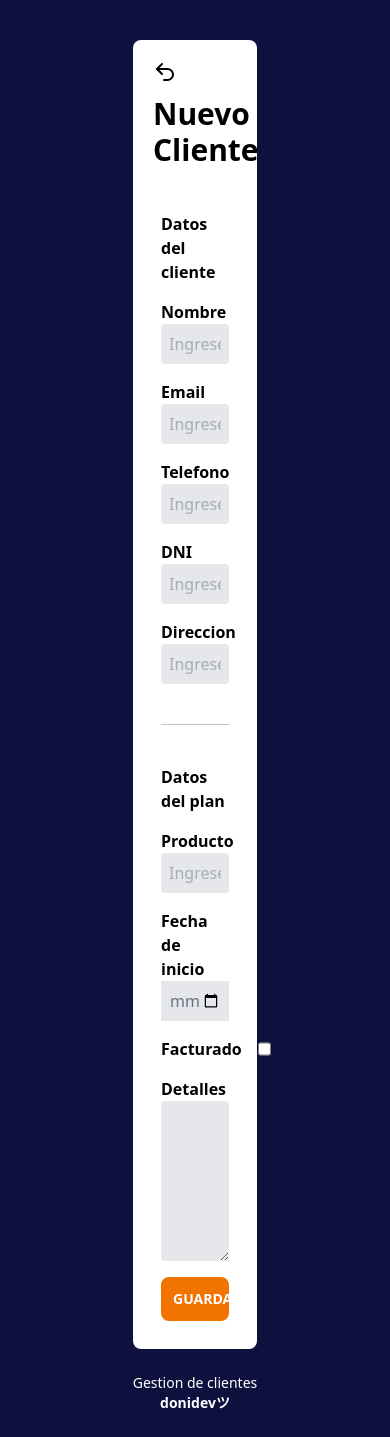
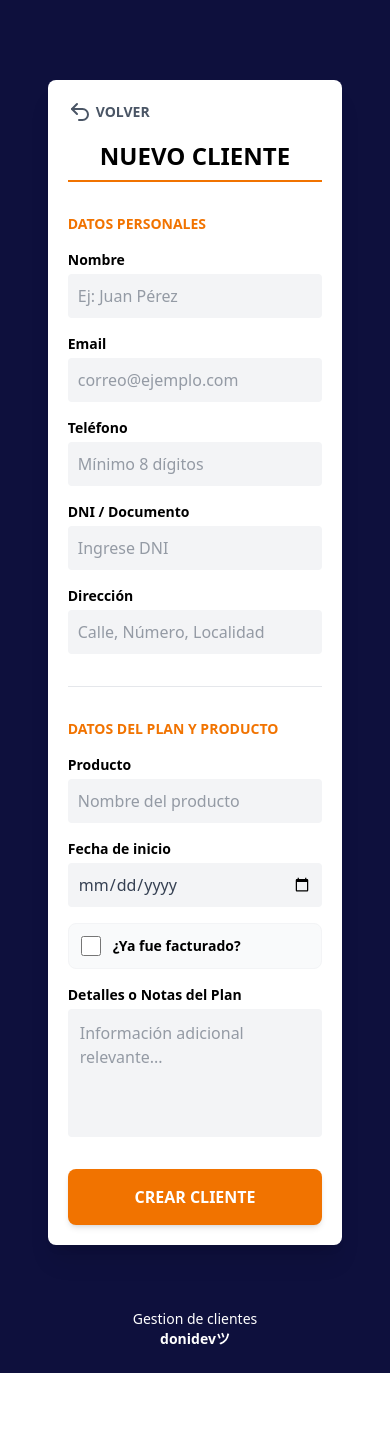
Before and after one commit to donatodebattista/muebleria-front, a React (Vite) app: page /clientes/nuevo in a window 390 px wide. After the commit the page ends 1373 px from the top, so only its background shows below. Built offline with nearby package versions, Linux system fonts and the light colour scheme; no server answers.

Commit message:
add responsive design

```diff
--- a/index.html
+++ b/index.html
@@ -2,7 +2,7 @@
 <html lang="en">
   <head>
     <meta charset="UTF-8" />
-    <link rel="icon" type="image/svg+xml" href="/vite.svg" />
+    <link rel="icon" type="image/svg+xml" href="/public/favicon.ico" />
     <meta name="viewport" content="width=device-width, initial-scale=1.0" />
     <title>Muebleria Don Pepe</title>
   </head>
--- a/src/components/ClienteForm.tsx
+++ b/src/components/ClienteForm.tsx
@@ -18,159 +18,148 @@ export default function ClienteForm({ initialData, onSubmit, onDelete } : Client
         formState: { errors },
     } = useForm<Client>({
         defaultValues: initialData ?? {
-            name: '',
-            email: '',
-            product: '',
-            fechaInicio: '',
-            facturado: false,
-            plan: '',
-            telefono: '',
-            dni: '',
-            clientAddress: '',
+            name: '', email: '', product: '', fechaInicio: '',
+            facturado: false, plan: '', telefono: '', dni: '', clientAddress: '',
         }
     })
 
-
   return (
-    <div className="m-auto font-black p-5 w-2/5 bg-white rounded-lg">
-        <div className="flex flex-row justify-between">
+    <div className="m-auto p-5 w-[95%] sm:w-[85%] md:max-w-2xl lg:max-w-3xl bg-white rounded-lg shadow-xl my-10">
+        <div className="flex flex-row justify-between items-center mb-4">
             <Link to="/clientes">
-                <Undo2 className="text-black mb-3 cursor-pointer w-6 h-6" />
+                <div className="flex items-center gap-1 text-gray-600 hover:text-black transition">
+                    <Undo2 className="w-6 h-6" />
+                    <span className="text-sm font-bold uppercase">Volver</span>
+                </div>
             </Link>
 
-        {initialData?._id && ( //para mostrar solo cuando estoy editando
+            {initialData?._id && (
                 <button
                     type="button"
                     onClick={onDelete}
-            className="text-red-500 hover:text-red-700 transition cursor-pointer"
+                    className="flex items-center gap-1 text-red-500 hover:text-red-700 transition cursor-pointer"
                 >
+                    <span className="text-sm font-bold uppercase">Eliminar</span>
                     <Trash2 className="w-6 h-6" />
                 </button>
             )}
         </div>
 
-        <h1 className="text-black text-3xl mb-3 text-center">
+        <h1 className="text-black text-2xl md:text-3xl font-black mb-6 text-center uppercase border-b-2 border-[#F17300] pb-2">
             {initialData ? "Editar Cliente" : "Nuevo Cliente"}
         </h1>
 
-        <form onSubmit={handleSubmit(onSubmit)} className="p-2 flex flex-col gap-4">
+        <form onSubmit={handleSubmit(onSubmit)} className="flex flex-col gap-4">
 
-            <p className="text-left text-black mt-6">Datos del cliente</p>
+            <p className="text-left text-[#F17300] font-black uppercase text-sm mt-2">Datos personales</p>
 
-            {/* Nombre */}
-            <div className="flex flex-col bg-white rounded-sm">
-                <label htmlFor='name' className="mr-4 text-black font-bold">Nombre</label>
+            <div className="grid grid-cols-1 md:grid-cols-2 gap-4">
+                <div className="flex flex-col">
+                    <label htmlFor='name' className="text-black font-bold text-sm mb-1">Nombre</label>
                     <input
                         type="text"
-                    className=" bg-gray-200 p-2 w-full text-gray-500 font-medium rounded-sm"
-                    placeholder="Ingrese el nombre"
+                        className="bg-gray-100 p-2.5 w-full text-gray-700 font-medium rounded border-none focus:ring-2 focus:ring-[#F17300] outline-none"
+                        placeholder="Ej: Juan Pérez"
                         {...register('name', { required: "El nombre es obligatorio" })}
                     />
+                    {errors.name && <ErrorMessage>{errors.name.message}</ErrorMessage>}
                 </div>
-            {errors.name && <ErrorMessage>{errors.name.message}</ErrorMessage>}
 
-            {/* Email */}
-            <div className="flex flex-col bg-white rounded-sm">
-                <label htmlFor='email' className="mr-4 text-black font-bold">Email</label>
+                <div className="flex flex-col">
+                    <label htmlFor='email' className="text-black font-bold text-sm mb-1">Email</label>
                     <input
                         type="email"
-                    className=" bg-gray-200 p-2 w-full text-gray-500 font-medium rounded-sm"
-                    placeholder="Ingrese el email"
+                        className="bg-gray-100 p-2.5 w-full text-gray-700 font-medium rounded border-none focus:ring-2 focus:ring-[#F17300] outline-none"
+                        placeholder="correo@ejemplo.com"
                         {...register('email')}
                     />
                 </div>
 
-            {/* Telefono */}
-            <div className="flex flex-col bg-white rounded-sm">
-                <label htmlFor='telefono' className="mr-4 text-black font-bold">Telefono</label>
+                <div className="flex flex-col">
+                    <label htmlFor='telefono' className="text-black font-bold text-sm mb-1">Teléfono</label>
                     <input
                         type="text"
-                    className=" bg-gray-200 p-2 w-full text-gray-500 font-medium rounded-sm"
-                    placeholder="Ingrese el telefono"
+                        className="bg-gray-100 p-2.5 w-full text-gray-700 font-medium rounded border-none focus:ring-2 focus:ring-[#F17300] outline-none"
+                        placeholder="Mínimo 8 dígitos"
                         {...register('telefono', { required: "El telefono es obligatorio" })}
                     />
+                    {errors.telefono && <ErrorMessage>{errors.telefono.message}</ErrorMessage>}
                 </div>
-            {errors.telefono && <ErrorMessage>{errors.telefono.message}</ErrorMessage>}
 
-
-            {/* DNI */}
-            <div className="flex flex-col bg-white rounded-sm">
-                <label htmlFor='dni' className="mr-4 text-black font-bold">DNI</label>
+                <div className="flex flex-col">
+                    <label htmlFor='dni' className="text-black font-bold text-sm mb-1">DNI / Documento</label>
                     <input
                         type="text"
-                    className=" bg-gray-200 p-2 w-full text-gray-500 font-medium rounded-sm"
-                    placeholder="Ingrese el DNI"
+                        className="bg-gray-100 p-2.5 w-full text-gray-700 font-medium rounded border-none focus:ring-2 focus:ring-[#F17300] outline-none"
+                        placeholder="Ingrese DNI"
                         {...register('dni')}
                     />
                 </div>
+            </div>
 
-            {/* Direccion */}
-            <div className="flex flex-col bg-white rounded-sm">
-                <label htmlFor='clientAddress' className="mr-4 text-black font-bold">Direccion</label>
+            <div className="flex flex-col">
+                <label htmlFor='clientAddress' className="text-black font-bold text-sm mb-1">Dirección</label>
                 <input
                     type="text"
-                    className=" bg-gray-200 p-2 w-full text-gray-500 font-medium rounded-sm"
-                    placeholder="Ingrese la direccion"
+                    className="bg-gray-100 p-2.5 w-full text-gray-700 font-medium rounded border-none focus:ring-2 focus:ring-[#F17300] outline-none"
+                    placeholder="Calle, Número, Localidad"
                     {...register('clientAddress')}
                 />
             </div>
 
-            <hr className="text-[#c2c2c2] my-6"/>
-            <p className="text-left text-black">Datos del plan</p>
+            <hr className="border-gray-200 my-4"/>
+            <p className="text-left text-[#F17300] font-black uppercase text-sm">Datos del plan y producto</p>
 
-
-
-            {/* Producto */}
-            <div className="flex flex-col bg-white rounded-sm">
-                <label htmlFor='product' className="mr-4 text-black font-bold">Producto</label>
+            <div className="grid grid-cols-1 md:grid-cols-2 gap-4">
+                <div className="flex flex-col">
+                    <label htmlFor='product' className="text-black font-bold text-sm mb-1">Producto</label>
                     <input
                         type="text"
-                    className=" bg-gray-200 p-2 w-full text-gray-500 font-medium rounded-sm"
-                    placeholder="Ingrese el Producto"
+                        className="bg-gray-100 p-2.5 w-full text-gray-700 font-medium rounded border-none focus:ring-2 focus:ring-[#F17300] outline-none"
+                        placeholder="Nombre del producto"
                         {...register('product', { required: "El producto es obligatorio" })}
                     />
+                    {errors.product && <ErrorMessage>{errors.product.message}</ErrorMessage>}
                 </div>
-            {errors.product && <ErrorMessage>{errors.product.message}</ErrorMessage>}
 
-            {/* Fecha de inicio */}
-            <div className="flex flex-col bg-white rounded-sm">
-                <label htmlFor='fechaInicio' className="mr-4 text-black font-bold">Fecha de inicio</label>
+                <div className="flex flex-col">
+                    <label htmlFor='fechaInicio' className="text-black font-bold text-sm mb-1">Fecha de inicio</label>
                     <input
                         type="date"
-                    className=" bg-gray-200 p-2 text-gray-500 font-medium"
+                        className="bg-gray-100 p-2.5 text-gray-700 font-medium rounded border-none focus:ring-2 focus:ring-[#F17300] outline-none w-full"
                         defaultValue={initialData?.fechaInicio?.slice(0, 10)}
                         {...register('fechaInicio', { required: "La fecha de inicio es obligatoria" })}
                     />
+                    {errors.fechaInicio && <ErrorMessage>{errors.fechaInicio.message}</ErrorMessage>}
                 </div>
-            {errors.fechaInicio && <ErrorMessage>{errors.fechaInicio.message}</ErrorMessage>}
+            </div>
 
-            {/* Facturado */}
-            <div className="flex flex-row items-center">
-                <label htmlFor='facturado' className="mr-4 text-black font-bold">Facturado</label>
+            <div className="flex items-center gap-3 bg-gray-50 p-3 rounded-lg border border-gray-100">
                 <input
                     type="checkbox"
+                    id="facturado"
                     defaultChecked={initialData?.facturado}
-                    className=" bg-gray-400 p-2 h-4 w-4"
+                    className="h-5 w-5 rounded border-gray-300 text-[#F17300] focus:ring-[#F17300]"
                     {...register('facturado')}
                 />
+                <label htmlFor='facturado' className="text-black font-bold text-sm cursor-pointer select-none">¿Ya fue facturado?</label>
             </div>
 
-            {/* Plan */}
             <div className="flex flex-col">
-                <label htmlFor='plan' className="mr-4 text-black font-bold text-left">Detalles</label>
+                <label htmlFor='plan' className="text-black font-bold text-sm mb-1">Detalles o Notas del Plan</label>
                 <textarea
-                    className=" bg-gray-200 rounded-sm p-1 h-40 w-full"
+                    className="bg-gray-100 rounded p-3 h-32 w-full text-gray-700 font-medium border-none focus:ring-2 focus:ring-[#F17300] outline-none resize-none"
+                    placeholder="Información adicional relevante..."
                     {...register('plan')}
                 />
             </div>
 
             <input
                 type="submit"
-                className="bg-[#F17300] hover:bg-[#cb6200] p-3 text-sm w-full uppercase text-white rounded-lg font-bold cursor-pointer"
-                value="Guardar"
+                className="bg-[#F17300] hover:bg-[#cb6200] p-4 text-base w-full uppercase text-white rounded-lg font-black cursor-pointer shadow-md transition-all mt-4 active:scale-[0.98]"
+                value={initialData ? "Actualizar Cliente" : "Crear Cliente"}
             />
         </form>
-
     </div>
   )
 }
--- a/src/views/ClienteDetalleView.tsx
+++ b/src/views/ClienteDetalleView.tsx
@@ -8,6 +8,7 @@ import type { Client } from "../types";
 import { toast } from 'sonner'
 import { isAxiosError } from "axios";
 import { useQueryClient } from "@tanstack/react-query";
+import NotFoundView from "./NotFoundView";
 
 
 export default function ClienteDetalleView() {
@@ -24,7 +25,7 @@ export default function ClienteDetalleView() {
   });
 
   if (isLoading) return <Spinner />;
-  if (isError) return <div className="m-auto text-white font-bold text-2xl">Cliente no encontrado</div>;
+  if (isError) return <NotFoundView />;
   if (!client) return null;
 
 
```
Also changed, not shown: src/components/ClienteItem.tsx (+20 -8 lines), src/views/AuthView.tsx (+32 -28 lines), src/views/ClientesView.tsx (+25 -12 lines), src/views/NotFoundView.tsx (+38 -1 lines), 1 other file (tests, documents, lock files or other folders). Lines whose indentation alone changed are shown as unchanged.
